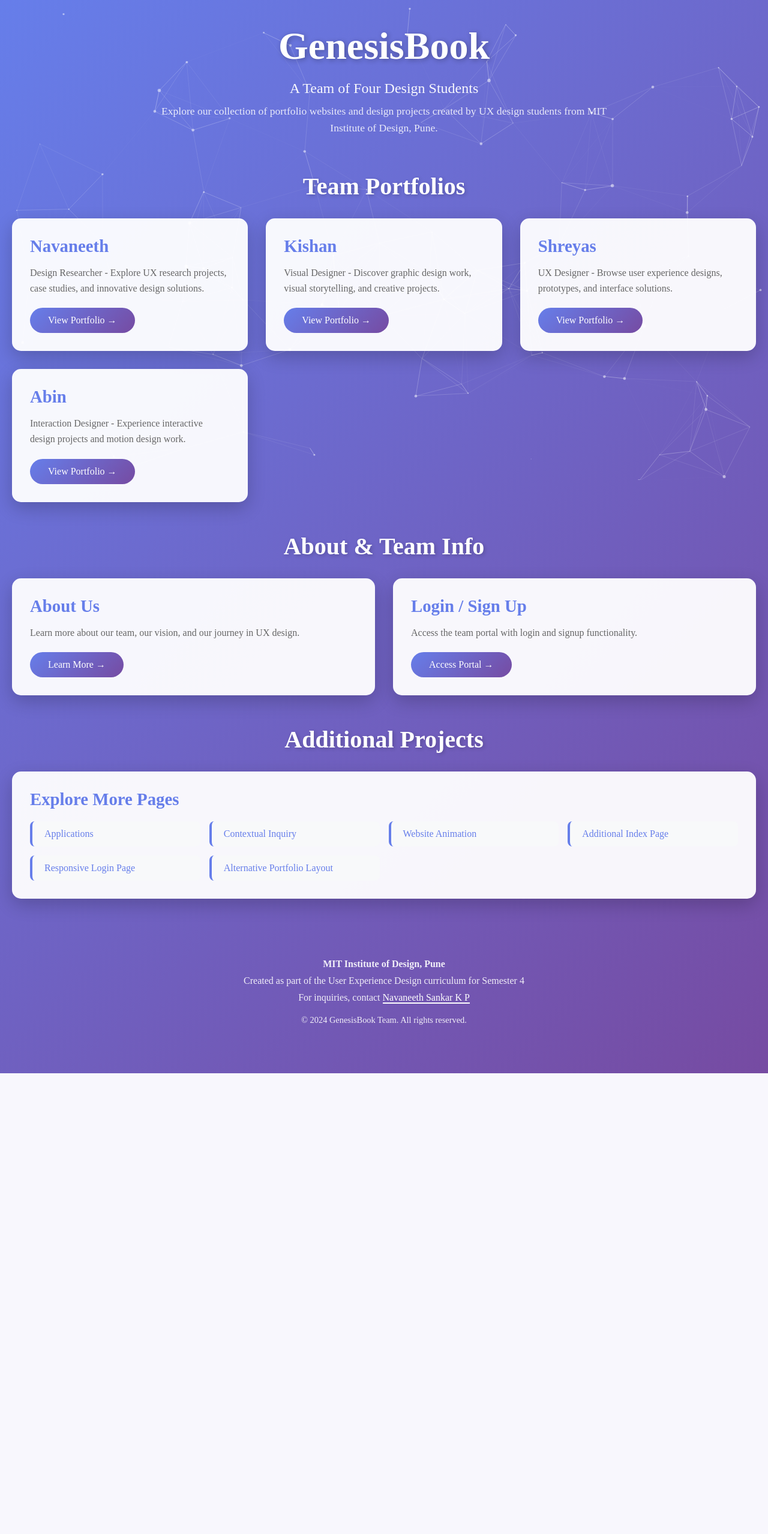
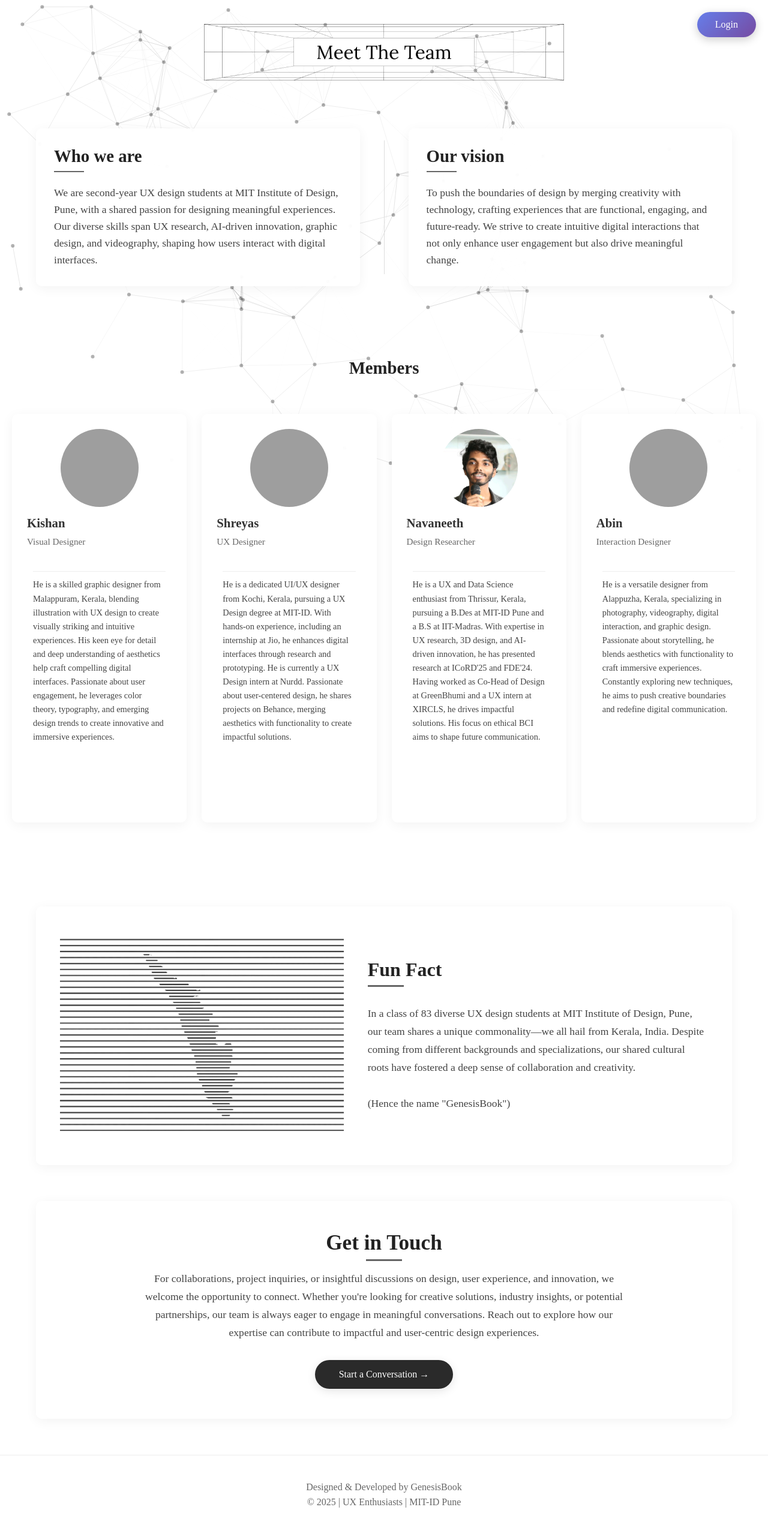
Before and after one commit to navuxneeth/GenesisBook, a PHP site: page /index.html in a window 1280 px wide. Shown: the whole page at 60% size. Before the commit the page ends 1789 px from the top, so only its background shows below. Run offline with PHP 8.4, Linux system fonts and the light colour scheme; some web fonts are replaced; grey boxes are pictures that could not be loaded.

Commit message:
Replace root with aboutus.html, add login button, update redirects, and add 150% zoom to indexPFnav.html
Co-authored-by: navuxneeth <139112397+navuxneeth@users.noreply.github.com>

```diff
--- a/allFiles/signup_login.php
+++ b/allFiles/signup_login.php
@@ -23,8 +23,8 @@ if ($_SERVER["REQUEST_METHOD"] == "POST") {
     $stmt->bind_param("ss", $email, $password);
 
     if ($stmt->execute()) {
-        // After success, redirect to about us
-        header("Location: aboutus.html");
+        // After success, redirect to root index (aboutus page)
+        header("Location: ../index.html");
         exit();
     } else {
         echo "Error: " . $stmt->error;
--- a/index.html
+++ b/index.html
@@ -2,404 +2,134 @@
 <html lang="en">
 <head>
     <meta charset="UTF-8">
+    <link href="https://fonts.cdnfonts.com/css/lora" rel="stylesheet">
     <meta name="viewport" content="width=device-width, initial-scale=1.0">
-    <title>GenesisBook - Portfolio Collection</title>
-    <link href="https://fonts.cdnfonts.com/css/lora" rel="stylesheet">
+    <title>GenesisBook - About Us</title>
+    <link rel="stylesheet" href="allFiles/aboutus_assets/about-styles.css">
     <script src="https://cdn.jsdelivr.net/particles.js/2.0.0/particles.min.js"></script>
     <style>
-        * {
-            margin: 0;
-            padding: 0;
-            box-sizing: border-box;
-        }
-
-        body {
-            font-family: 'Lora', serif;
-            background: linear-gradient(135deg, #667eea 0%, #764ba2 100%);
-            min-height: 100vh;
-            color: #333;
-            overflow-x: hidden;
-        }
-
-        #particles-js {
+        /* Login button styles */
+        .login-button {
             position: fixed;
-            top: 0;
-            left: 0;
-            width: 100%;
-            height: 100%;
-            z-index: 0;
-            pointer-events: none;
-        }
-
-        .container {
-            position: relative;
-            z-index: 1;
-            max-width: 1400px;
-            margin: 0 auto;
-            padding: 40px 20px;
-        }
-
-        header {
-            text-align: center;
-            margin-bottom: 60px;
-            animation: fadeInDown 1s ease-out;
-        }
-
-        h1 {
-            font-size: 4rem;
-            color: white;
-            margin-bottom: 20px;
-            text-shadow: 2px 2px 8px rgba(0, 0, 0, 0.3);
-        }
-
-        .subtitle {
-            font-size: 1.5rem;
-            color: rgba(255, 255, 255, 0.95);
-            margin-bottom: 10px;
-        }
-
-        .description {
-            font-size: 1.1rem;
-            color: rgba(255, 255, 255, 0.85);
-            max-width: 800px;
-            margin: 0 auto;
-            line-height: 1.6;
-        }
-
-        .section {
-            margin-bottom: 50px;
-        }
-
-        .section-title {
-            font-size: 2.5rem;
-            color: white;
-            margin-bottom: 30px;
-            text-align: center;
-            text-shadow: 2px 2px 6px rgba(0, 0, 0, 0.2);
-        }
-
-        .cards-grid {
-            display: grid;
-            grid-template-columns: repeat(auto-fit, minmax(300px, 1fr));
-            gap: 30px;
-            margin-bottom: 40px;
-        }
-
-        .card {
-            background: rgba(255, 255, 255, 0.95);
-            border-radius: 15px;
-            padding: 30px;
-            box-shadow: 0 10px 30px rgba(0, 0, 0, 0.2);
-            transition: transform 0.3s ease, box-shadow 0.3s ease;
-            animation: fadeInUp 0.8s ease-out;
-            animation-fill-mode: both;
-        }
-
-        .card:nth-child(1) { animation-delay: 0.1s; }
-        .card:nth-child(2) { animation-delay: 0.2s; }
-        .card:nth-child(3) { animation-delay: 0.3s; }
-        .card:nth-child(4) { animation-delay: 0.4s; }
-        .card:nth-child(5) { animation-delay: 0.5s; }
-        .card:nth-child(6) { animation-delay: 0.6s; }
-
-        .card:hover {
-            transform: translateY(-10px);
-            box-shadow: 0 15px 40px rgba(0, 0, 0, 0.3);
-        }
-
-        .card h3 {
-            font-size: 1.8rem;
-            color: #667eea;
-            margin-bottom: 15px;
-        }
-
-        .card p {
-            font-size: 1rem;
-            color: #666;
-            margin-bottom: 20px;
-            line-height: 1.6;
-        }
-
-        .card a {
-            display: inline-block;
+            top: 20px;
+            right: 20px;
+            z-index: 1000;
             padding: 12px 30px;
             background: linear-gradient(135deg, #667eea 0%, #764ba2 100%);
             color: white;
             text-decoration: none;
             border-radius: 25px;
             font-weight: 500;
+            font-family: 'Lora', serif;
             transition: transform 0.3s ease, box-shadow 0.3s ease;
+            box-shadow: 0 4px 15px rgba(0, 0, 0, 0.2);
         }
 
-        .card a:hover {
+        .login-button:hover {
             transform: scale(1.05);
-            box-shadow: 0 5px 15px rgba(102, 126, 234, 0.4);
-        }
-
-        .links-section {
-            background: rgba(255, 255, 255, 0.95);
-            border-radius: 15px;
-            padding: 30px;
-            box-shadow: 0 10px 30px rgba(0, 0, 0, 0.2);
-            animation: fadeInUp 0.8s ease-out 0.7s;
-            animation-fill-mode: both;
-        }
-
-        .links-section h3 {
-            font-size: 1.8rem;
-            color: #667eea;
-            margin-bottom: 20px;
-        }
-
-        .links-list {
-            display: grid;
-            grid-template-columns: repeat(auto-fill, minmax(250px, 1fr));
-            gap: 15px;
-        }
-
-        .links-list a {
-            display: block;
-            padding: 12px 20px;
-            background: #f8f9fa;
-            color: #667eea;
-            text-decoration: none;
-            border-radius: 8px;
-            transition: all 0.3s ease;
-            border-left: 4px solid #667eea;
-        }
-
-        .links-list a:hover {
-            background: #667eea;
-            color: white;
-            transform: translateX(5px);
-        }
-
-        footer {
-            text-align: center;
-            margin-top: 60px;
-            padding: 30px 20px;
-            color: rgba(255, 255, 255, 0.9);
-            animation: fadeIn 1s ease-out 1s;
-            animation-fill-mode: both;
-        }
-
-        footer p {
-            margin: 10px 0;
-        }
-
-        footer a {
-            color: white;
-            text-decoration: none;
-            font-weight: 500;
-            border-bottom: 2px solid white;
-            transition: opacity 0.3s ease;
-        }
-
-        footer a:hover {
-            opacity: 0.8;
-        }
-
-        @keyframes fadeInDown {
-            from {
-                opacity: 0;
-                transform: translateY(-30px);
-            }
-            to {
-                opacity: 1;
-                transform: translateY(0);
-            }
-        }
-
-        @keyframes fadeInUp {
-            from {
-                opacity: 0;
-                transform: translateY(30px);
-            }
-            to {
-                opacity: 1;
-                transform: translateY(0);
-            }
-        }
-
-        @keyframes fadeIn {
-            from {
-                opacity: 0;
-            }
-            to {
-                opacity: 1;
-            }
-        }
-
-        @media (max-width: 768px) {
-            h1 {
-                font-size: 2.5rem;
-            }
-
-            .subtitle {
-                font-size: 1.2rem;
-            }
-
-            .section-title {
-                font-size: 2rem;
-            }
-
-            .cards-grid {
-                grid-template-columns: 1fr;
-            }
-
-            .links-list {
-                grid-template-columns: 1fr;
-            }
+            box-shadow: 0 6px 20px rgba(102, 126, 234, 0.4);
         }
     </style>
 </head>
 <body>
     <div id="particles-js"></div>
 
-    <div class="container">
-        <header>
-            <h1>GenesisBook</h1>
-            <p class="subtitle">A Team of Four Design Students</p>
-            <p class="description">Explore our collection of portfolio websites and design projects created by UX design students from MIT Institute of Design, Pune.</p>
-        </header>
+    <!-- Login Button -->
+    <a href="allFiles/index.html" class="login-button">Login</a>
 
-        <!-- Team Portfolios Section -->
-        <section class="section">
-            <h2 class="section-title">Team Portfolios</h2>
-            <div class="cards-grid">
-                <div class="card">
-                    <h3>Navaneeth</h3>
-                    <p>Design Researcher - Explore UX research projects, case studies, and innovative design solutions.</p>
-                    <a href="allFiles/indexPFnav.html" target="_blank">View Portfolio →</a>
+    <div class="top-image-container">
+        <img src="allFiles/aboutus_assets/meet the team pic.png" alt="Team Introduction">
     </div>
-                <div class="card">
-                    <h3>Kishan</h3>
-                    <p>Visual Designer - Discover graphic design work, visual storytelling, and creative projects.</p>
-                    <a href="allFiles/webpage.html" target="_blank">View Portfolio →</a>
+
+    <!-- Added About Sections -->
+    <div class="about-sections">
+        <div class="about-left">
+            <h2>Who we are</h2>
+            <p>We are second-year UX design students at MIT Institute of Design, Pune, with a shared passion for designing meaningful experiences. Our diverse skills span UX research, AI-driven innovation, graphic design, and videography, shaping how users interact with digital interfaces.</p>
         </div>
-                <div class="card">
-                    <h3>Shreyas</h3>
-                    <p>UX Designer - Browse user experience designs, prototypes, and interface solutions.</p>
-                    <a href="allFiles/Main Website.html" target="_blank">View Portfolio →</a>
-                </div>
-                <div class="card">
-                    <h3>Abin</h3>
-                    <p>Interaction Designer - Experience interactive design projects and motion design work.</p>
-                    <a href="allFiles/Abinportfolio 2/websiteabxn.html" target="_blank">View Portfolio →</a>
+        <div class="vertical-line"></div>
+        <div class="about-right">
+            <h2>Our vision</h2>
+            <p>To push the boundaries of design by merging creativity with technology, crafting experiences that are functional, engaging, and future-ready. We strive to create intuitive digital interactions that not only enhance user engagement but also drive meaningful change.</p>
         </div>
     </div>
-        </section>
 
-        <!-- About & General Pages Section -->
-        <section class="section">
-            <h2 class="section-title">About & Team Info</h2>
-            <div class="cards-grid">
-                <div class="card">
-                    <h3>About Us</h3>
-                    <p>Learn more about our team, our vision, and our journey in UX design.</p>
-                    <a href="allFiles/aboutus.html" target="_blank">Learn More →</a>
+    <div class="team-container">
+        <h1>Members</h1>
+        <div class="team-members">
+            <!-- Team member cards (same content as original) -->
+            <!-- Kishan -->
+            <div class="team-member">
+                <img src="allFiles/aboutus_assets/kishan.jpg" alt="Kishan">
+                <h3>Kishan</h3>
+                <p>Visual Designer</p>
+                <div class="member-description">
+                    <p>He is a skilled graphic designer from Malappuram, Kerala, blending illustration with UX design to create visually striking and intuitive experiences. His keen eye for detail and deep understanding of aesthetics help craft compelling digital interfaces. Passionate about user engagement, he leverages color theory, typography, and emerging design trends to create innovative and immersive experiences. <br> <br> <br></p>
                 </div>
-                <div class="card">
-                    <h3>Login / Sign Up</h3>
-                    <p>Access the team portal with login and signup functionality.</p>
-                    <a href="allFiles/index.html" target="_blank">Access Portal →</a>
+                <a href="allFiles/webpage.html" class="portfolio-cta">Portfolio →</a>
+
+            </div>
+
+            <!-- Shreyas -->
+            <div class="team-member">
+                <img src="allFiles/aboutus_assets/shreyas.png" alt="Shreyas">
+                <h3>Shreyas</h3>
+                <p>UX Designer</p>
+                <div class="member-description">
+                    <p>He is a dedicated UI/UX designer from Kochi, Kerala, pursuing a UX Design degree at MIT-ID. With hands-on experience, including an internship at Jio, he enhances digital interfaces through research and prototyping. He is currently a UX Design intern at Nurdd. Passionate about user-centered design, he shares projects on Behance, merging aesthetics with functionality to create impactful solutions. <br> <br> <br></p>
+                </div>
+                <a href="allFiles/Main Website.html" class="portfolio-cta">Portfolio →</a>
+
+            </div>
+
+            <!-- Navaneeth -->
+            <div class="team-member">
+                <img src="allFiles/aboutus_assets/navaneeth.jpeg" alt="Navaneeth">
+                <h3>Navaneeth</h3>
+                <p>Design Researcher</p>
+                <div class="member-description">
+                    <p>He is a UX and Data Science enthusiast from Thrissur, Kerala, pursuing a B.Des at MIT-ID Pune and a B.S at IIT-Madras. With expertise in UX research, 3D design, and AI-driven innovation, he has presented research at ICoRD'25 and FDE'24. Having worked as Co-Head of Design at GreenBhumi and a UX intern at XIRCLS, he drives impactful solutions. His focus on ethical BCI aims to shape future communication. <br> <br> <br></p>
+                </div>
+                <a href="allFiles/indexPFnav.html" class="portfolio-cta">Portfolio →</a>
+
+            </div>
+
+            <!-- Abin -->
+            <div class="team-member">
+                <img src="allFiles/aboutus_assets/abinbose.jpg" alt="Abin">
+                <h3>Abin</h3>
+                <p>Interaction Designer</p>
+                <div class="member-description">
+                    <p>He is a versatile designer from Alappuzha, Kerala, specializing in photography, videography, digital interaction, and graphic design. Passionate about storytelling, he blends aesthetics with functionality to craft immersive experiences. Constantly exploring new techniques, he aims to push creative boundaries and redefine digital communication. <br> <br> <br></p>
+                </div>
+                <a href="allFiles/Abinportfolio 2/websiteabxn.html" class="portfolio-cta">Portfolio →</a>
+
             </div>
         </div>
-        </section>
-
-        <!-- Additional Projects Section -->
-        <section class="section">
-            <h2 class="section-title">Additional Projects</h2>
-            <div class="links-section">
-                <h3>Explore More Pages</h3>
-                <div class="links-list">
-                    <a href="allFiles/applications.html" target="_blank">Applications</a>
-                    <a href="allFiles/contextual inquiry.html" target="_blank">Contextual Inquiry</a>
-                    <a href="allFiles/Website Animationhtml.html" target="_blank">Website Animation</a>
-                    <a href="allFiles/index-3.html" target="_blank">Additional Index Page</a>
-                    <a href="allFiles/responsive log in page.html" target="_blank">Responsive Login Page</a>
-                    <a href="allFiles/websiteabxn.html" target="_blank">Alternative Portfolio Layout</a>
+    </div>
+    <div class="fun-fact-section">
+        <div class="fun-fact-container">
+            <div class="fun-fact-image">
+                <img src="allFiles/aboutus_assets/kerala.png">
+            </div>
+            <div class="fun-fact-content">
+                <h2>Fun Fact</h2>
+                <p>In a class of 83 diverse UX design students at MIT Institute of Design, Pune, our team shares a unique commonality—we all hail from Kerala, India. Despite coming from different backgrounds and specializations, our shared cultural roots have fostered a deep sense of collaboration and creativity. <br> <br> (Hence the name "GenesisBook")</p>
             </div>
         </div>
-        </section>
-
-        <footer>
-            <p><strong>MIT Institute of Design, Pune</strong></p>
-            <p>Created as part of the User Experience Design curriculum for Semester 4</p>
-            <p>For inquiries, contact <a href="https://www.linkedin.com/in/navaneeth-sankar-k-p" target="_blank">Navaneeth Sankar K P</a></p>
-            <p style="margin-top: 20px; font-size: 0.9rem;">© 2024 GenesisBook Team. All rights reserved.</p>
-        </footer>
+    </div>
+    <div class="contact-section">
+        <div class="contact-container">
+            <h2>Get in Touch</h2>
+            <p>For collaborations, project inquiries, or insightful discussions on design, user experience, and innovation, we welcome the opportunity to connect. Whether you're looking for creative solutions, industry insights, or potential partnerships, our team is always eager to engage in meaningful conversations. Reach out to explore how our expertise can contribute to impactful and user-centric design experiences.</p>
+            <a href="allFiles/index-3.html" class="contact-cta">Start a Conversation →</a>
+        </div>
+    </div>
+    <div class="footer">
+        <p>Designed & Developed by GenesisBook<br>
+        © 2025 | UX Enthusiasts | MIT-ID Pune</p>
     </div>
 
-    <script>
-        // Initialize particles.js
-        particlesJS('particles-js', {
-            particles: {
-                number: {
-                    value: 80,
-                    density: {
-                        enable: true,
-                        value_area: 800
-                    }
-                },
-                color: {
-                    value: '#ffffff'
-                },
-                shape: {
-                    type: 'circle'
-                },
-                opacity: {
-                    value: 0.5,
-                    random: false
-                },
-                size: {
-                    value: 3,
-                    random: true
-                },
-                line_linked: {
-                    enable: true,
-                    distance: 150,
-                    color: '#ffffff',
-                    opacity: 0.4,
-                    width: 1
-                },
-                move: {
-                    enable: true,
-                    speed: 2,
-                    direction: 'none',
-                    random: false,
-                    straight: false,
-                    out_mode: 'out',
-                    bounce: false
-                }
-            },
-            interactivity: {
-                detect_on: 'canvas',
-                events: {
-                    onhover: {
-                        enable: true,
-                        mode: 'grab'
-                    },
-                    onclick: {
-                        enable: true,
-                        mode: 'push'
-                    },
-                    resize: true
-                },
-                modes: {
-                    grab: {
-                        distance: 140,
-                        line_linked: {
-                            opacity: 1
-                        }
-                    },
-                    push: {
-                        particles_nb: 4
-                    }
-                }
-            },
-            retina_detect: true
-        });
-    </script>
+    <script src="allFiles/about-script.js"></script>
 </body>
 </html>
```
Also changed, not shown: allFiles/index.html (+16 -2 lines), allFiles/indexPFnav.html (+9 -1 lines), 1 other file. Lines whose indentation alone changed are shown as unchanged.
